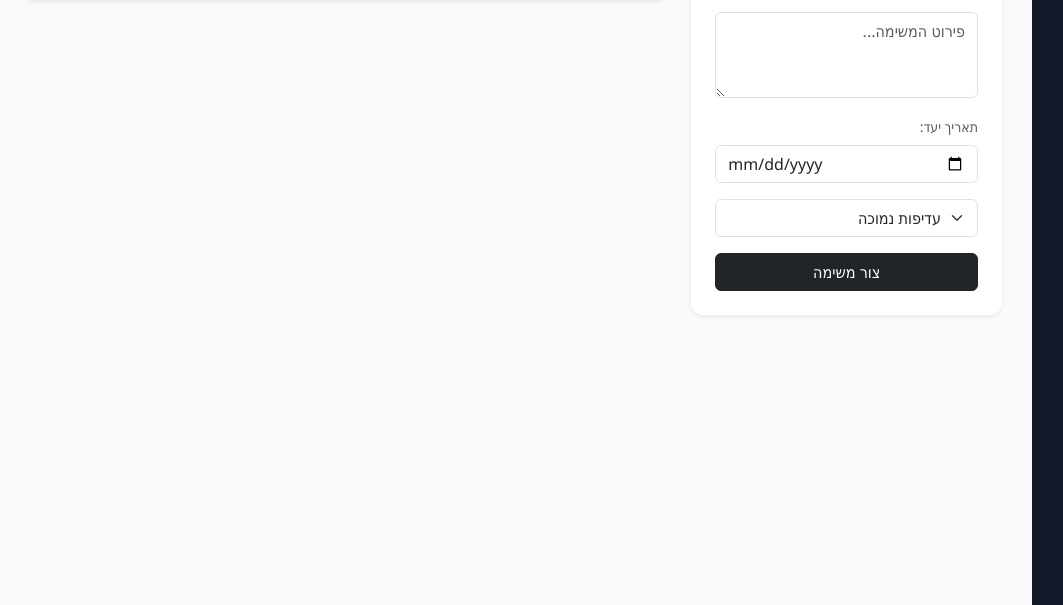
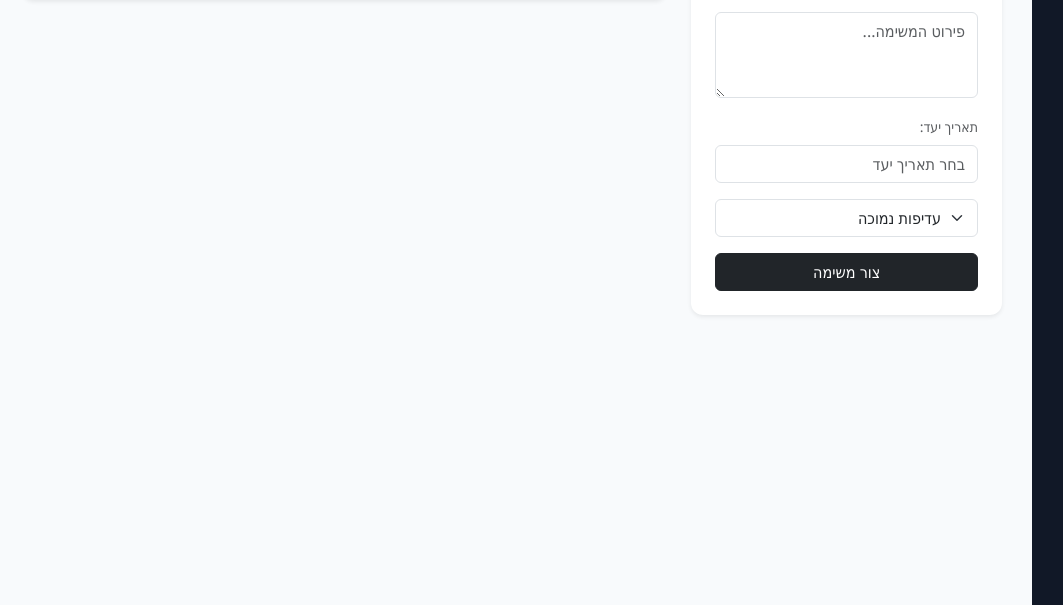
Before and after one commit to mv89-heb/task_manager, a Flask app: page / in a window 1280 px wide. Shown: the part 195-800 px from the top of the page, without its empty margins (8-1071 px from the left). Run offline with Flask 3, Linux system fonts and the light colour scheme; data that the repository does not hold is empty.

Commit message:
Update tasks.html

```diff
--- a/app/templates/tasks.html
+++ b/app/templates/tasks.html
@@ -15,7 +15,7 @@
 <textarea name="description" class="form-control mb-3" rows="3" placeholder="פירוט המשימה..."></textarea>
 
 <label class="form-label small text-muted">תאריך יעד:</label>
-<input type="date" name="due_date" class="form-control mb-3">
+<input type="text" name="due_date" class="form-control mb-3" placeholder="בחר תאריך יעד" onfocus="(this.type='date')" onblur="if(!this.value) this.type='text'">
 
 <select name="priority" class="form-select mb-3">
 <option value="LOW">עדיפות נמוכה</option>
```
